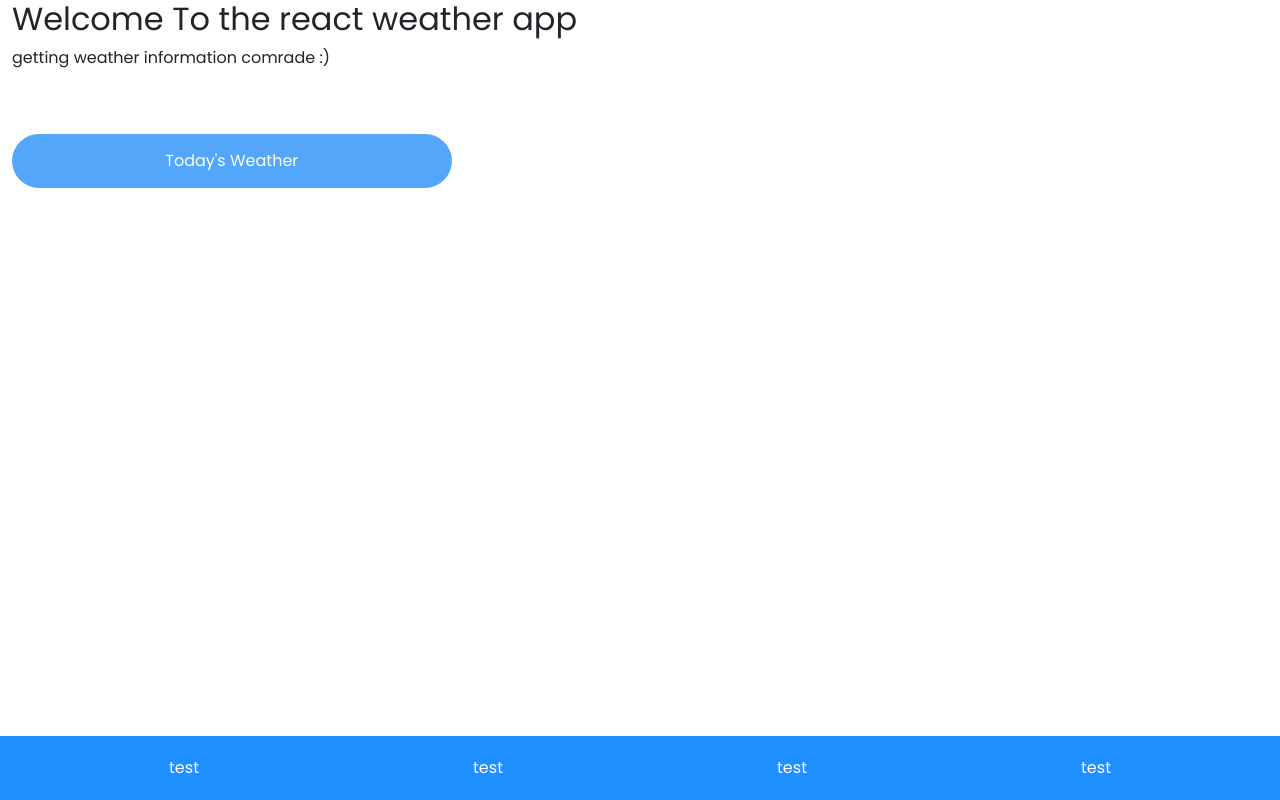
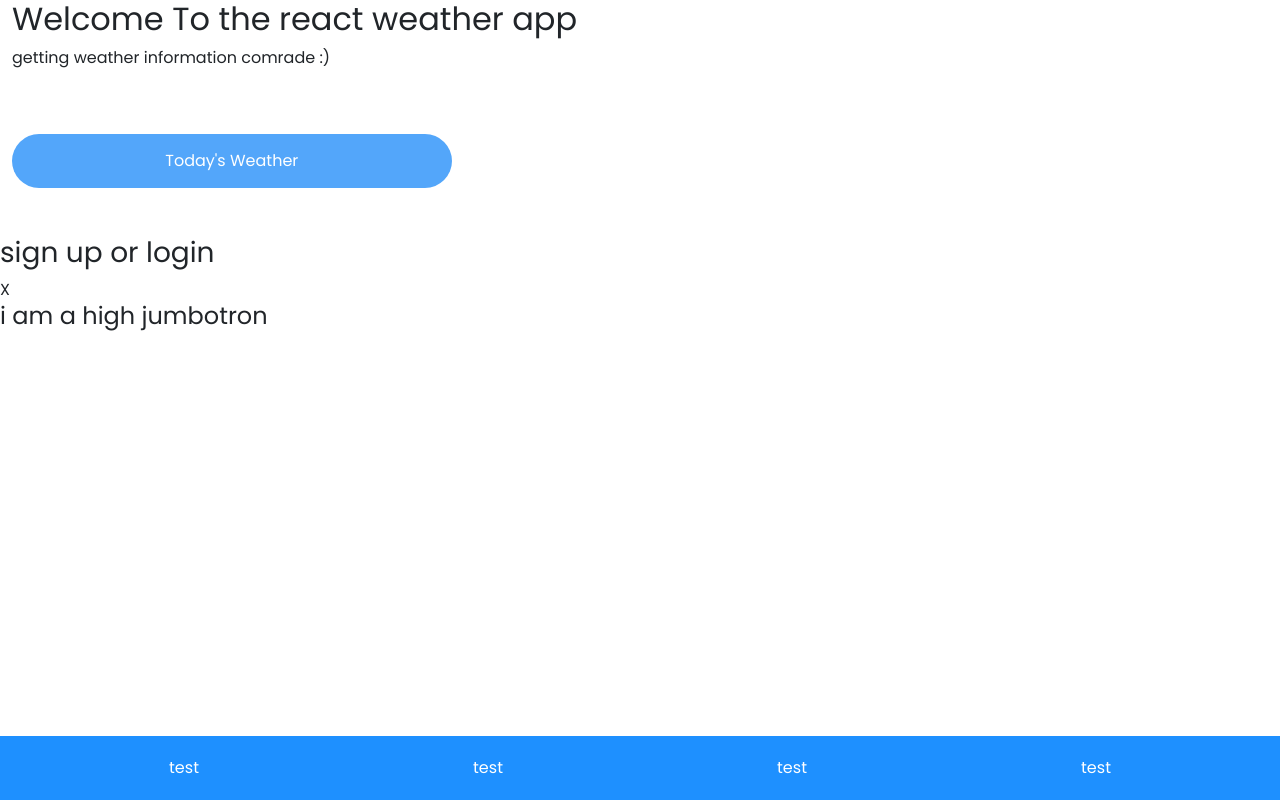
Before and after one commit to Adedoyin-Emmanuel/react-weather-app, a React (Create React App) app: page /weather in a window 1280 px wide. Built offline with nearby package versions, Linux system fonts and the light colour scheme; no server answers.

Commit message:
Added the utility component

```diff
--- a/src/components/footer.jsx
+++ b/src/components/footer.jsx
@@ -1,11 +1,16 @@
+import React from "react";
 import FooterNav from "./footerNav";
+import UtilityComponent from "./utilityFooterComponet";
 
 
 const Footer = () =>{
     return (
+    <React.Fragment>
+        <UtilityComponent/>
         <footer className="container-fluid footer-nav-container">
             <FooterNav/>
         </footer>
+    </React.Fragment>
     )
 }
 
--- a/src/components/utilityFooterComponet.jsx
+++ b/src/components/utilityFooterComponet.jsx
@@ -4,8 +4,17 @@ const UtilityComponent = () =>{
     return (
         <React.Fragment>
             <section className="utility-component">
+                    <div className="flex">
+                        <h3>sign up or login</h3>
+                        <span>{"X"}</span>
+                    </div>
+                    <section className="jumbotron">
+                        <h4>i am a high jumbotron</h4>
+                    </section>
 
             </section>
         </React.Fragment>
     )
 }
+
+export default UtilityComponent;
```
